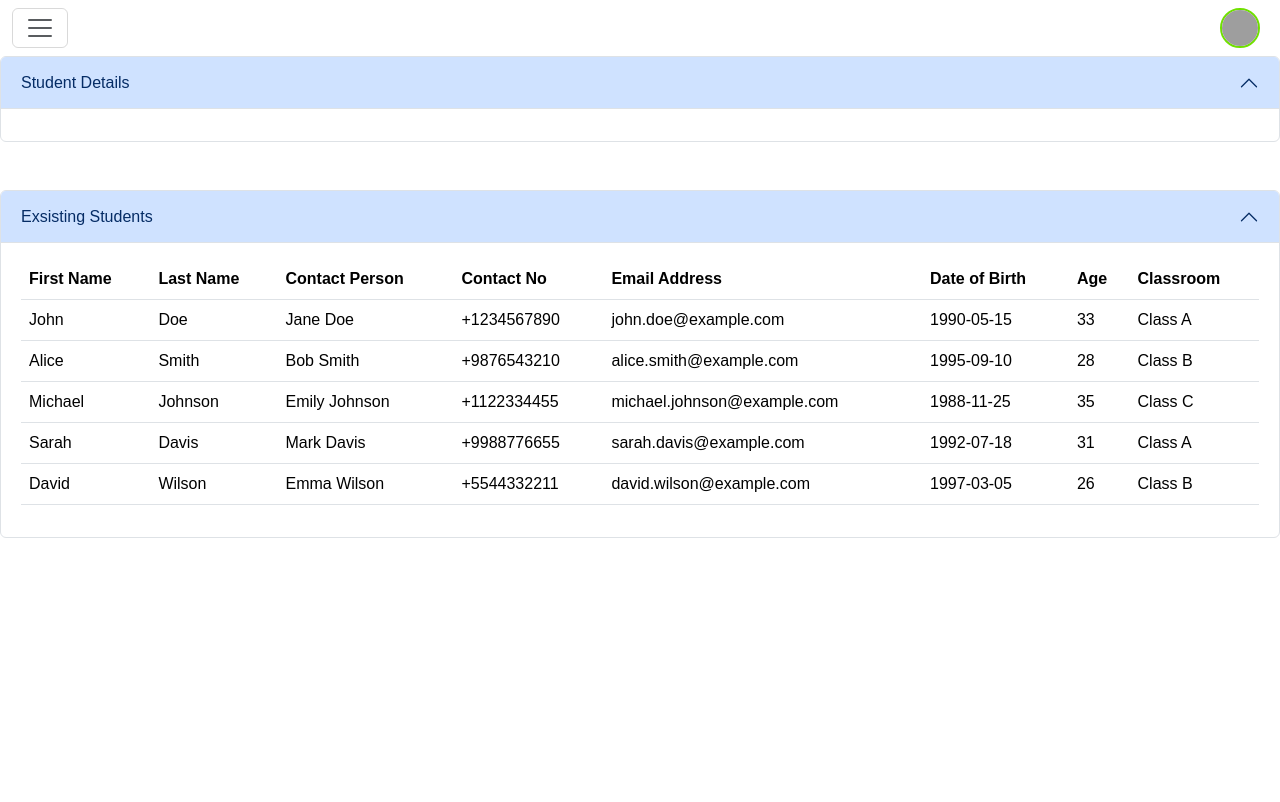
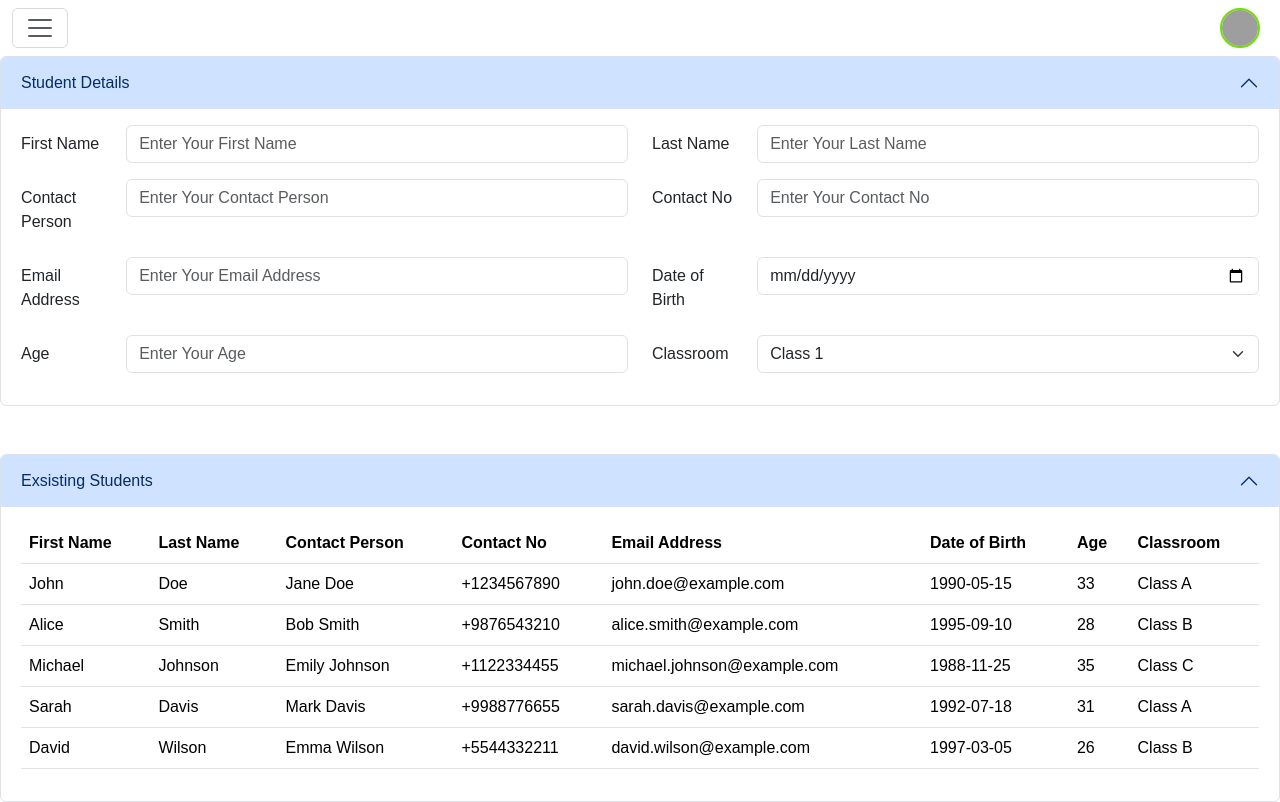
Before and after one commit to rajitha-00/lms-jit, a React (Create React App) app: page /students in a window 1280 px wide. Built offline with nearby package versions, Linux system fonts and the light colour scheme; grey boxes are pictures that could not be loaded.

Commit message:
students ui done

```diff
--- /dev/null
+++ b/src/components/InputForm.jsx
@@ -0,0 +1,19 @@
+import React from 'react';
+import { Col, FormGroup, Input, Label } from 'reactstrap';
+
+const InputForm = ({ label, id, name, placeholder, type, children }) => {
+  return (
+    <FormGroup row>
+      <Label for={id} sm={2}>
+        {label}
+      </Label>
+      <Col sm={10}>
+        <Input id={id} name={name} placeholder={placeholder} type={type}>
+          {children}
+        </Input>
+      </Col>
+    </FormGroup>
+  );
+};
+
+export default InputForm;
--- /dev/null
+++ b/src/components/SelectForm.jsx
@@ -0,0 +1,23 @@
+import React from 'react';
+import { Col, FormGroup, Input, Label } from 'reactstrap';
+
+const SelectForm = ({ label, id, name, placeholder, type, options, defaultValue }) => {
+    return (
+        <FormGroup row>
+          <Label for={id} sm={2}>
+            {label}
+          </Label>
+          <Col sm={10}>
+            <Input id={id} name={name} placeholder={placeholder} type={type} defaultValue={defaultValue}>
+              {options.map((option) => (
+                <option key={option.value} value={option.value}>
+                  {option.label}
+                </option>
+              ))}
+            </Input>
+          </Col>
+        </FormGroup>
+      );
+    };
+
+export default SelectForm
--- a/src/views/Students.jsx
+++ b/src/views/Students.jsx
@@ -4,8 +4,14 @@ import {
   AccordionBody,
   AccordionHeader,
   AccordionItem,
+  Col,
+  Form,
+  Row,
 } from 'reactstrap';
 import DataTable from '../components/DataTable';
+import InputForm from '../components/InputForm';
+import SelectForm from '../components/SelectForm';
+
 
 const Students = () => {
   const [openAccordion1, setOpenAccordion1] = useState('1');
@@ -35,6 +41,12 @@ const Students = () => {
     ['Sarah', 'Davis', 'Mark Davis', '+9988776655', 'sarah.davis@example.com', '1992-07-18', 31, 'Class A'],
     ['David', 'Wilson', 'Emma Wilson', '+5544332211', 'david.wilson@example.com', '1997-03-05', 26, 'Class B']
   ];
+  const options = [
+    { label: 'Class 1', value: 'class1' },
+    { label: 'Class 2', value: 'class2' },
+    { label: 'Class 3', value: 'class3' },
+    { label: 'Class 4', value: 'class4' },
+  ];
 
   return (
     <>
@@ -42,7 +54,87 @@ const Students = () => {
         <AccordionItem>
           <AccordionHeader targetId="1">Student Details</AccordionHeader>
           <AccordionBody accordionId="1">
+            <Form>
+              <Row>
+                <Col sm={10} md={6}>
+                  <InputForm
+                    label="First Name"
+                    id="first_name"
+                    name="first_name"
+                    placeholder="Enter Your First Name"
+                    type="text"
+                  />
+                </Col>
+                <Col sm={10} md={6}>
+                  <InputForm
+                    label="Last Name"
+                    id="last_name"
+                    name="last_name"
+                    placeholder="Enter Your Last Name"
+                    type="text"
+                  />
+                </Col>
+                <Col sm={10} md={6}>
+                  <InputForm
+                    label="Contact Person"
+                    id="contact_person"
+                    name="contact_person"
+                    placeholder="Enter Your Contact Person"
+                    type="text"
+                  />
+                </Col>
+                <Col sm={10} md={6}>
+                  <InputForm
+                    label="Contact No"
+                    id="contact_no"
+                    name="contact_no"
+                    placeholder="Enter Your Contact No"
+                    type="number"
+                  />
+                </Col>
+                <Col sm={10} md={6}>
+                  <InputForm
+                    label="Email Address"
+                    id="email_address"
+                    name="email_address"
+                    placeholder="Enter Your Email Address"
+                    type="email"
+                  />
+                </Col>
+                <Col sm={10} md={6}>
+                  <InputForm
+                    label="Date of Birth"
+                    id="dob"
+                    name="dob"
+                    placeholder="Enter Your Date of Birth"
+                    type="date"
+                  />
+                </Col>
+                <Col sm={10} md={6}>
+                  <InputForm
+                    label="Age"
+                    id="age"
+                    name="age"
+                    placeholder="Enter Your Age"
+                    type="number"
+                  />
+                </Col>
+                <Col sm={10} md={6}>
+                <SelectForm
+                   label="Classroom"
+                   id="classroom"
+                   name="classroom"
+                   placeholder="Select Your Classroom"
+                   type="select"
+                   options={options}
+                   defaultValue="class1"
 
+                />
+
+                </Col>
+              </Row>
+
+            </Form>
           </AccordionBody>
         </AccordionItem>
 
```
